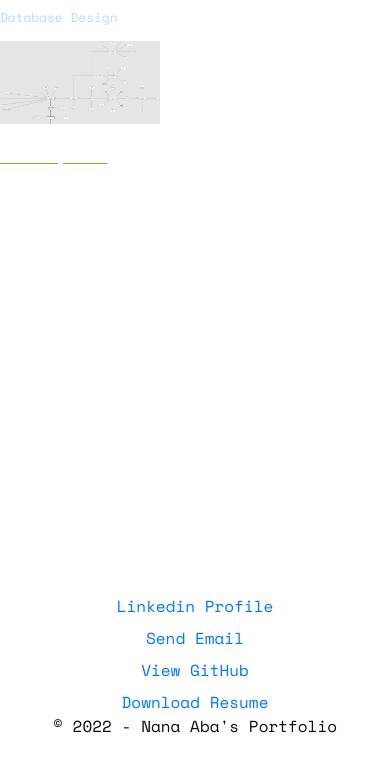
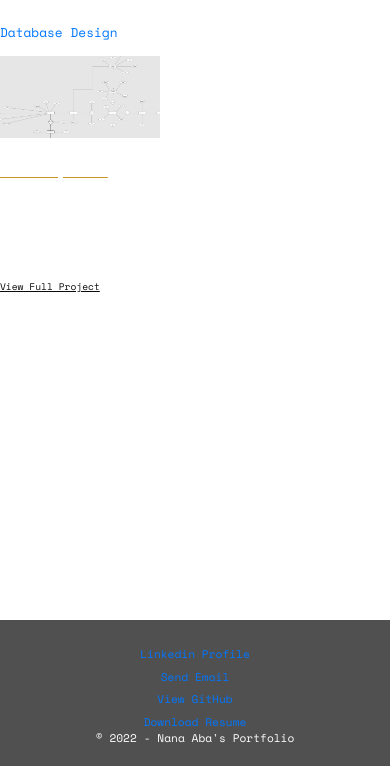
Before and after one commit to nanaabaackah/portfolio.io, a PHP site: page /back-end.html in a window 390 px wide. Shown: the part 78-844 px from the top of the page. Run offline with PHP 8.4, Linux system fonts and the light colour scheme.

Commit message:
files up-to-date

```diff
--- a/engineering.html
+++ b/engineering.html
@@ -21,7 +21,7 @@
 
         </header>
         <main>
-            <div>
+
                 <div id="group">
                     <h2>Hatchways Assesment</h2>
                     <img src="imgs/thumbnail4.png"/><br>
@@ -34,8 +34,7 @@
                     <a href="documents/COIS 3400 Group Project.pdf" target="_onblank">
                         View Full Project</a>
                 </div>
-            </div>
-            <hr>
+
             <div id="group2">
                 <h2>Roman to Integer Converter</h2>
                 <!--<form id="convert">
--- a/styles/master.css
+++ b/styles/master.css
@@ -317,8 +317,13 @@ span{
     }
 
     .grid {
-        background-color: #0c0c0c;
-        background-image: none;
+        background-image: url("../imgs/background9.png");
+        background-size:cover;
+        background-repeat: repeat;
+    }
+
+    .grid main{
+        margin-left: 5em;
     }
 
     header{
@@ -422,7 +427,7 @@ span{
     #group,
     #group2{
         width: 100%;
-        margin-left: 0em;
+        margin: 0.9em;
     }
 
     #group h2,
@@ -430,19 +435,19 @@ span{
         width: 100%;
         font-size: 0.8em;
         margin-top: 1em;
-        color: #b9daff;
+        color: #0077ff;
     }
 
     #group2{
         display: flex;
         flex-direction: column;
         position: relative;
-        margin-left: 0.2em;
+        margin-left: 0.6em;
     }
 
     #group a,
     #group2 a{
-        color: white;
+        color: var(--black);
         width:max-content;
         margin-bottom: 0.2em;
         text-decoration: underline;
@@ -476,9 +481,10 @@ span{
         flex-direction: column;
         align-items: center;
         justify-items: baseline;
-        background-color:#ffffffaf;
+        background-color:#000000af;
         padding: 2em;
         margin-top: 1em;
+        font-size: 0.7em;
     }
 
     footer a,
@@ -489,7 +495,7 @@ span{
     }
 
     span{
-        color: var(--black);
+        color: var(--back);
     }
 }
 
```
